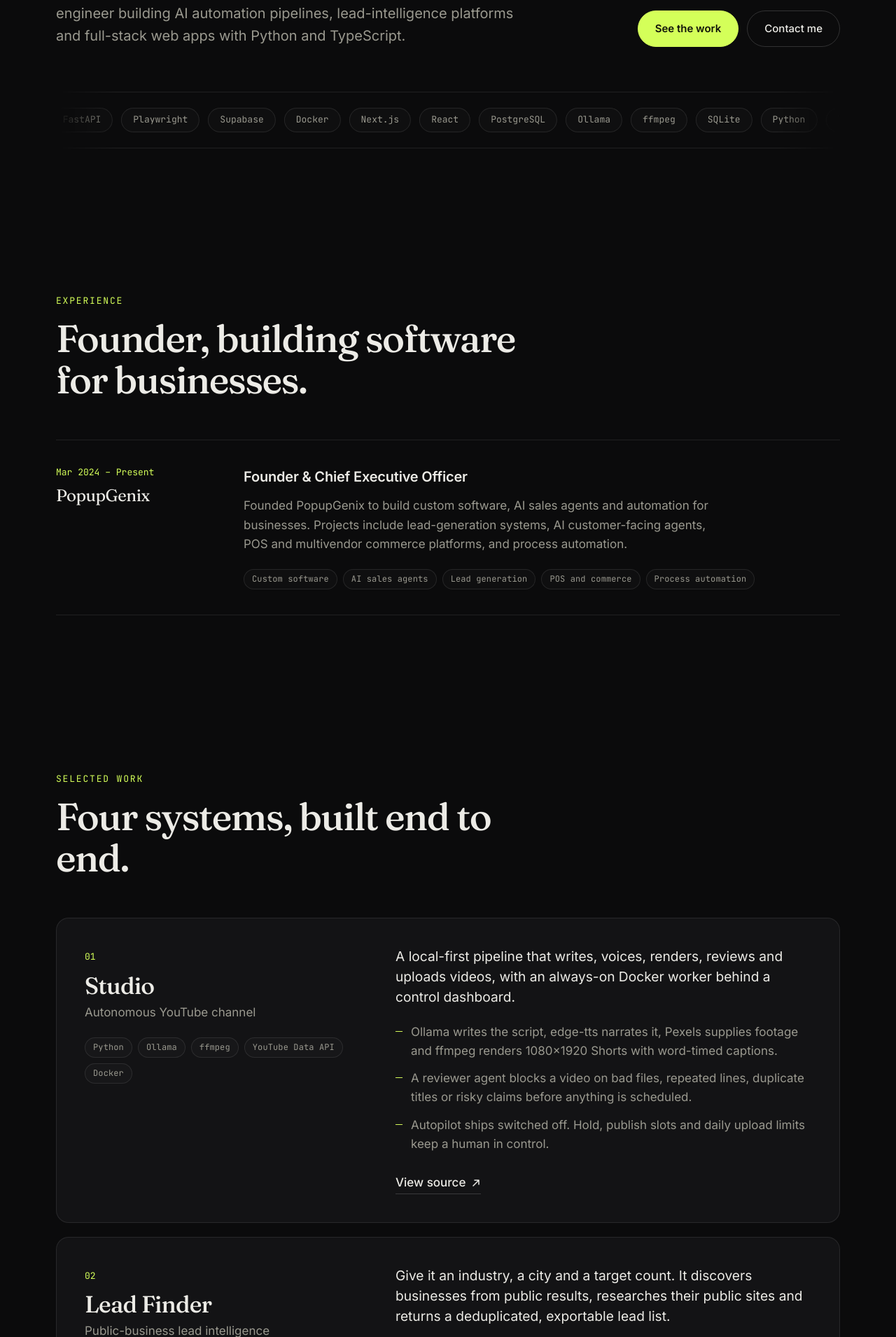
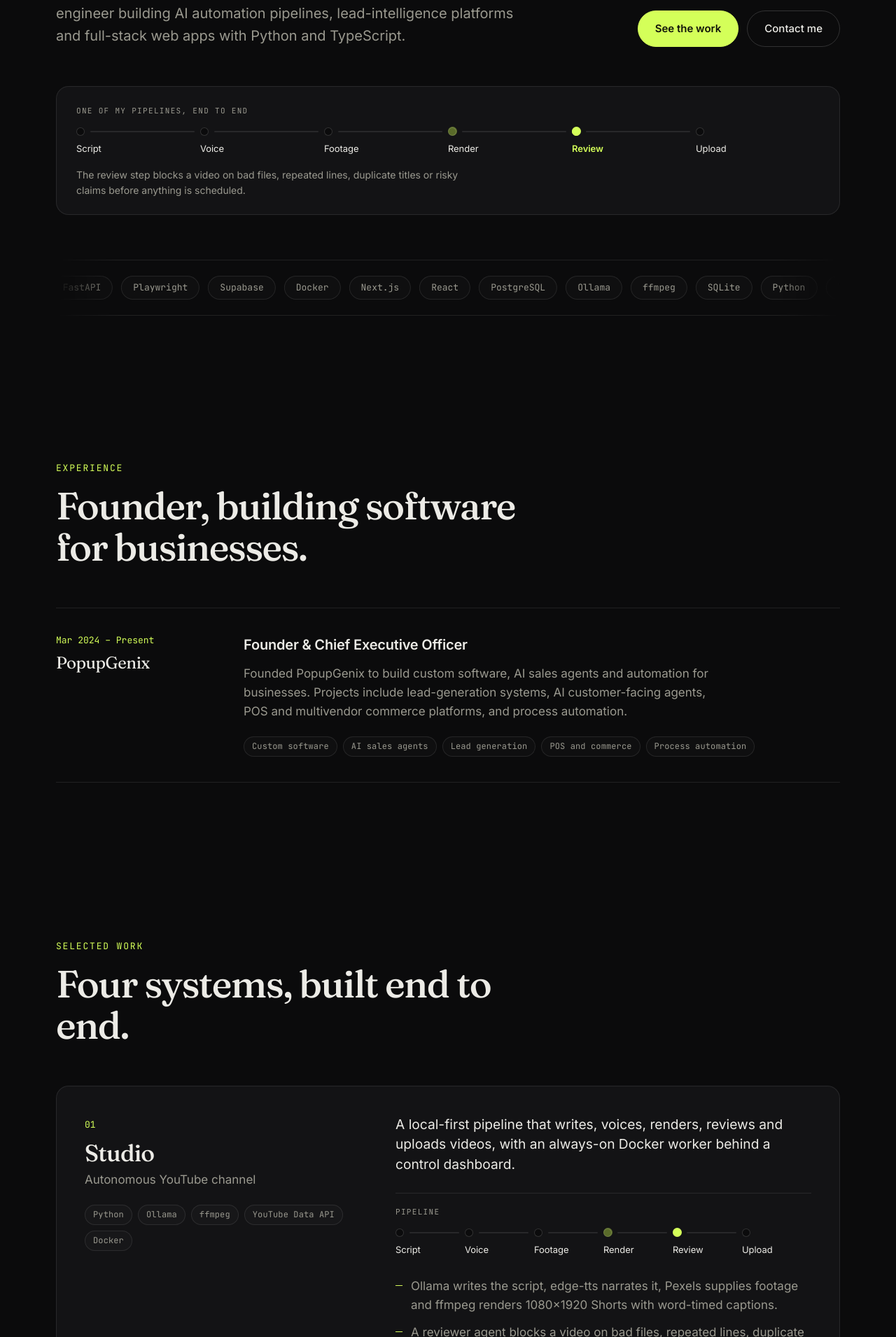
Before and after one commit to shahed1475/Portfolio, a Next.js app: page / in a window 1280 px wide. Shown: the part 470-2380 px from the top of the page at 70% size. Built offline with nearby package versions, Linux system fonts and the light colour scheme.

Commit message:
Show animated pipeline diagrams in hero and case studies

```diff
--- a/src/app/page.tsx
+++ b/src/app/page.tsx
@@ -1,6 +1,7 @@
 import { Fragment, type CSSProperties, type ReactNode } from "react";
 import "./experience.css";
 import { Effects } from "@/components/effects";
+import { Flow } from "@/components/flow";
 import { caseStudies, moreWork, principles, privateWork, profile, stack, tools } from "@/data/site";
 
 const Arrow = () => (
@@ -82,6 +83,13 @@ export default function Home() {
                 <a className="btn" href="#contact">Contact me</a>
               </div>
             </div>
+            <div className="hero-flow card intro late">
+              <Flow steps={caseStudies[0].flow ?? []} label="One of my pipelines, end to end" mark="Review" />
+              <p className="hero-flow-note">
+                The review step blocks a video on bad files, repeated lines, duplicate titles or risky claims
+                before anything is scheduled.
+              </p>
+            </div>
             <div className="marquee intro late" role="group" aria-label="Core tools">
               <ul className="marquee-track">
                 {tools.map((t) => (
@@ -145,6 +153,7 @@ export default function Home() {
                   </div>
                   <div className="case-main">
                     <p className="summary">{c.summary}</p>
+                    {c.flow ? <Flow steps={c.flow} label={c.flowLabel ?? "Pipeline"} /> : null}
                     <ul className="points">
                       {c.points.map((p) => (
                         <li key={p}>{p}</li>
```
